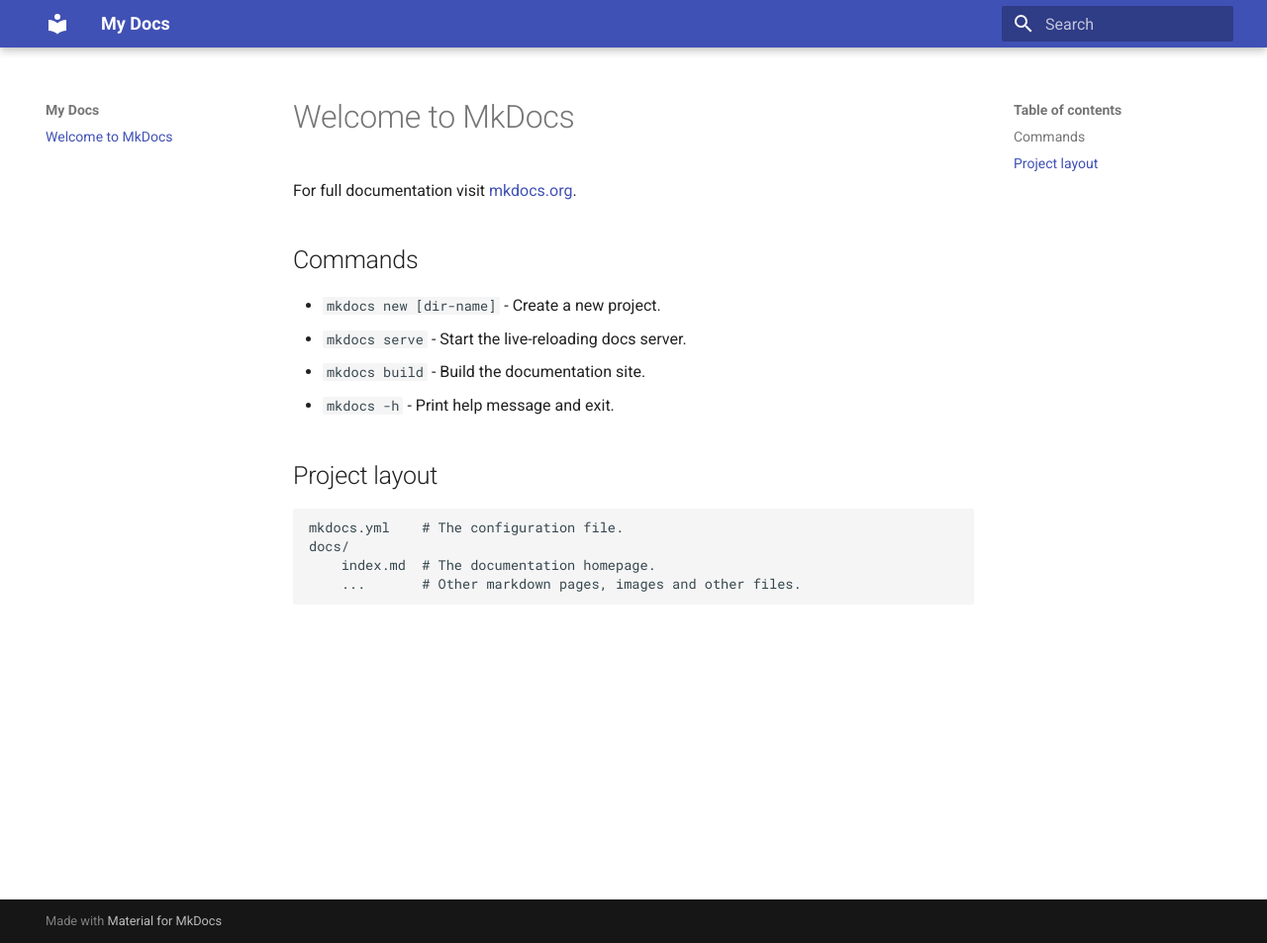
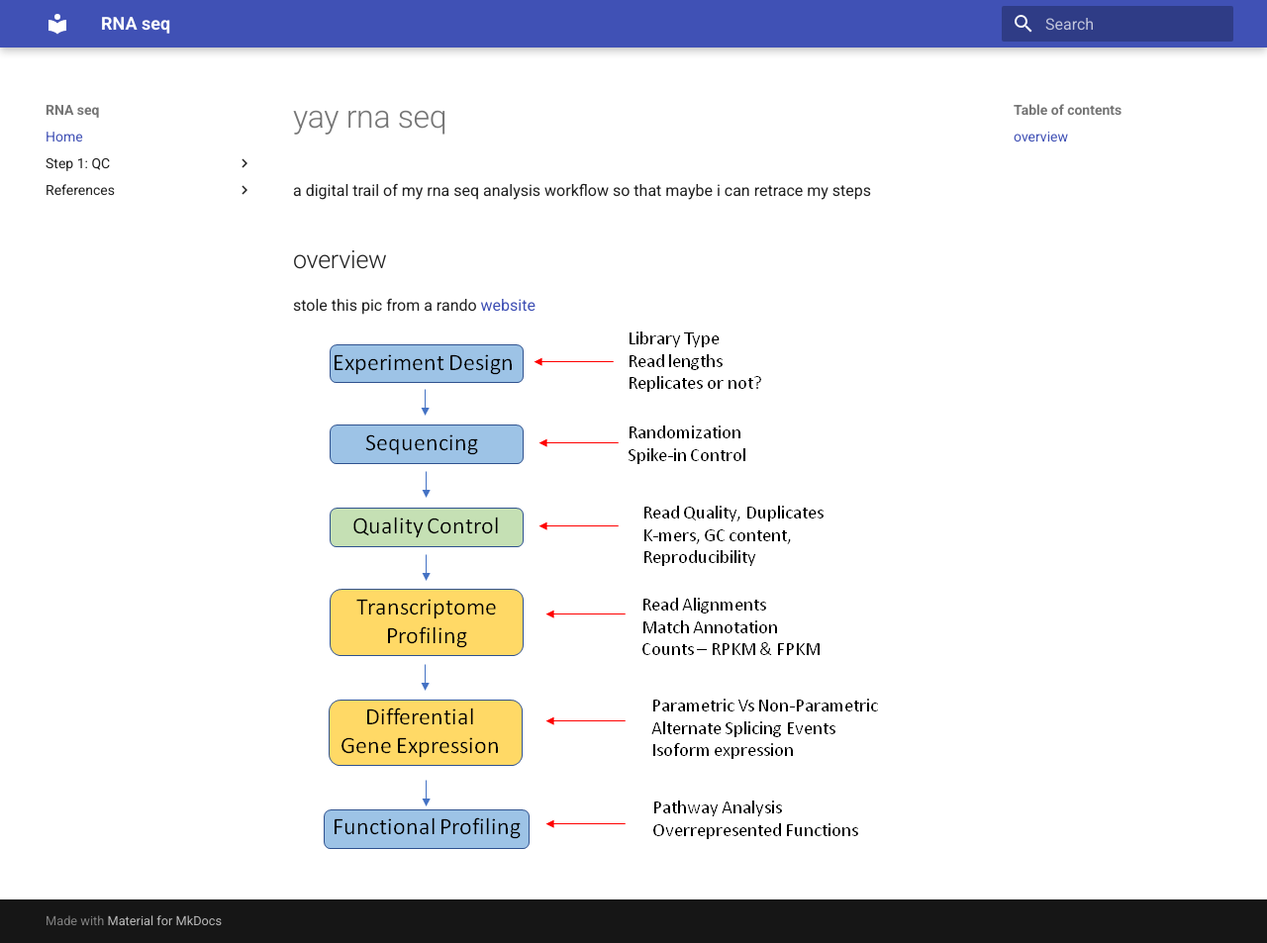
Before and after one commit to cralbers/rna_info, an MkDocs documentation site: the page built from docs/index.md, in a window 1280 px wide and 953 px high. Shown: the whole window at 99% size. Built offline with MkDocs 1.6.1 and Material for MkDocs 9.7.7, drawn with Linux system fonts in a browser that asks for light colours.

Commit message:
blah blah blah

```diff
--- a/docs/index.md
+++ b/docs/index.md
@@ -1,17 +1,7 @@
-# Welcome to MkDocs
+# yay rna seq
 
-For full documentation visit [mkdocs.org](https://www.mkdocs.org).
+a digital trail of my rna seq analysis workflow so that maybe i can retrace my steps
 
-## Commands
-
-* `mkdocs new [dir-name]` - Create a new project.
-* `mkdocs serve` - Start the live-reloading docs server.
-* `mkdocs build` - Build the documentation site.
-* `mkdocs -h` - Print help message and exit.
-
-## Project layout
-
-    mkdocs.yml    # The configuration file.
-    docs/
-        index.md  # The documentation homepage.
-        ...       # Other markdown pages, images and other files.
+## overview
+stole this pic from a rando [website](https://1010genome.com/differential-gene-expression-tools/)
+![](RNAseq-data-analysis.png)
--- a/mkdocs.yml
+++ b/mkdocs.yml
@@ -1,4 +1,52 @@
-site_name: 'My Docs'
+site_name: 'RNA seq'
 # Configuration
 theme:
   name: material
+
+
+
+# Page tree
+nav:
+  - Home: index.md
+  - "Step 1: QC":
+    - read_qc/index.md
+  - References:
+    - references.md
+
+
+
+# Extensions
+markdown_extensions:
+  - abbr
+  - admonition
+  - attr_list
+  - def_list
+  - footnotes
+  - md_in_html
+  - toc:
+      permalink: true
+  - pymdownx.arithmatex:
+      generic: true
+  - pymdownx.betterem:
+      smart_enable: all
+  - pymdownx.caret
+  - pymdownx.details
+  - pymdownx.emoji:
+      emoji_generator: !!python/name:material.extensions.emoji.to_svg
+      emoji_index: !!python/name:material.extensions.emoji.twemoji
+  - pymdownx.highlight:
+      anchor_linenums: true
+      line_spans: __span
+      pygments_lang_class: true
+  - pymdownx.inlinehilite
+  - pymdownx.keys
+  - pymdownx.magiclink:
+      normalize_issue_symbols: true
+      repo_url_shorthand: true
+      user: squidfunk
+      repo: mkdocs-material
+  - pymdownx.mark
+  - pymdownx.smartsymbols
+  - pymdownx.tasklist:
+      custom_checkbox: true
+  - pymdownx.tilde
```
Also changed, not shown: docs/read_qc/index.md (added, +5 -0 lines), docs/references.md (added, +12 -0 lines), docs/RNAseq-data-analysis.png (added), 2 other files.
